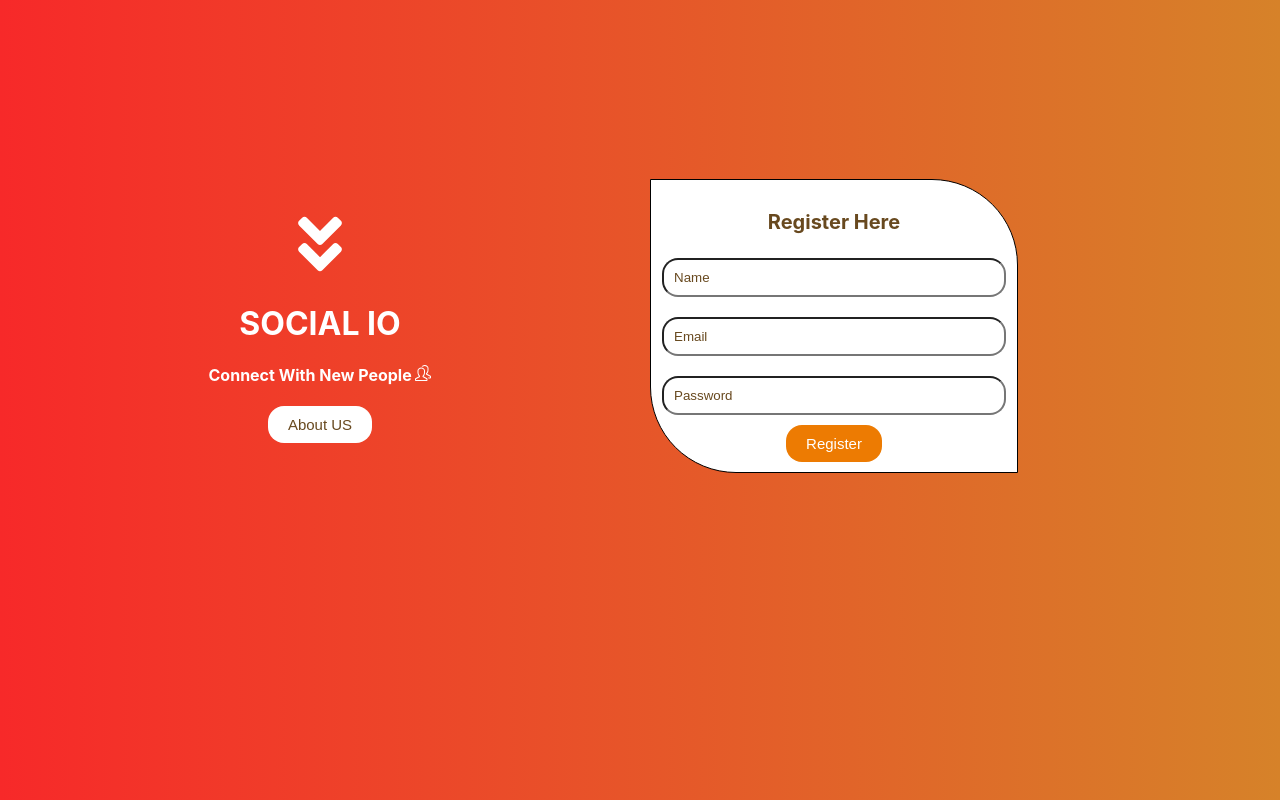
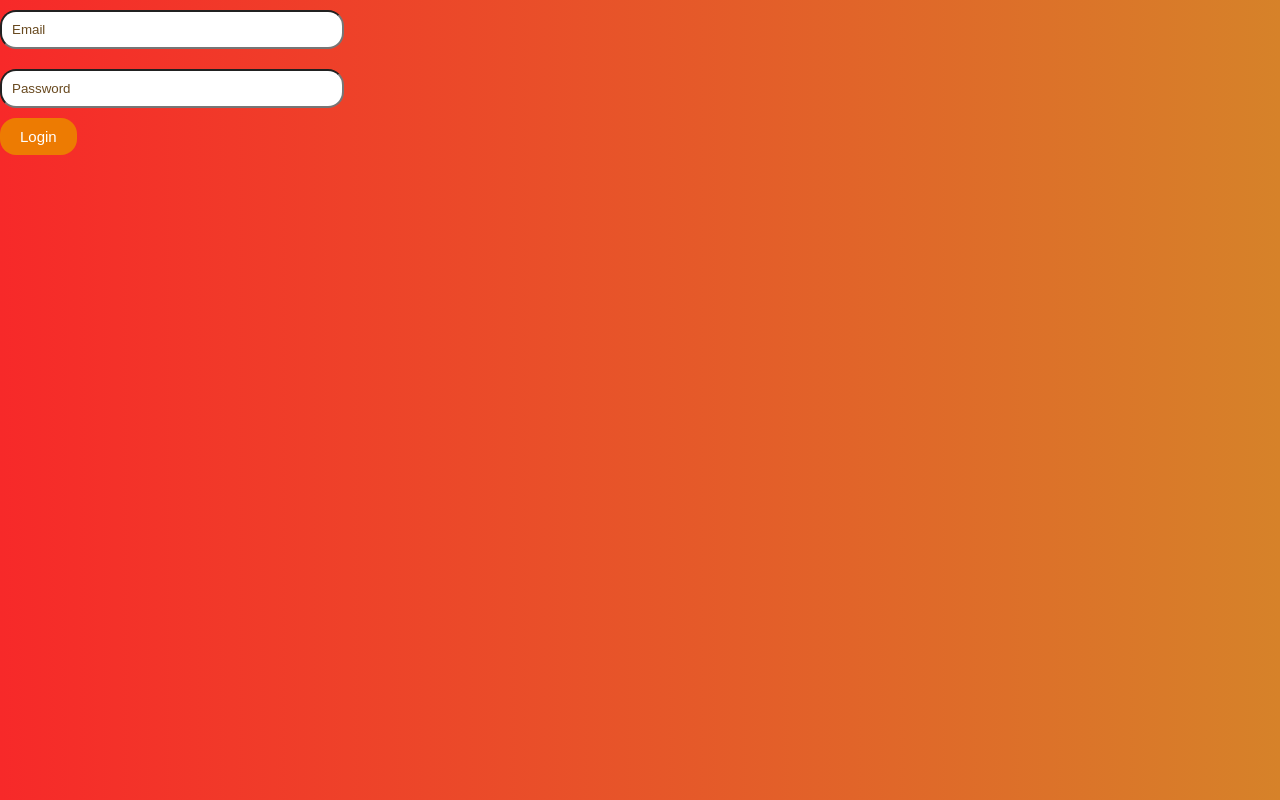
Before and after one commit to thekrprince/socialio, a React (Create React App) app in the folder client/: page / in a window 1280 px wide. Built offline with nearby package versions, Linux system fonts and the light colour scheme.

Commit message:
creating router

```diff
--- a/client/src/App.js
+++ b/client/src/App.js
@@ -1,36 +1,35 @@
 import './App.css';
-import { RouterProvider, createHashRouter } from 'react-router-dom';
+import { RouterProvider, createHashRouter, createBrowserRouter } from 'react-router-dom';
 import Login from './components/authentication/Login';
 import Registration from './components/authentication/Registration';
-import { Children } from 'react';
+
 
 
 
 function App() {
 
-  // const router = createHashRouter([
-  //   {
+  const router = createBrowserRouter([
+    {
 
-  //     path: "/",
-  //     element: (
-  //       <Registration/>
-  //     ),
-  //   children: [
-  //     {
-  //       path: "/",
-  //       element: (
-  //         <Registration/>
-  //       )
-  //     }
-  //   ]
-
-  //   }
-  // ]) ;
+      path: "/",
+      element: (
+        <Login/>
+      )
+    },
+    // {
+    //     path: "/",
+    //     element: (
+    //       <Login/>
+    //     )
+    // }
+    ],
+  ) ;
 
   return (
     <div className="App">
-      {/* <RouterProvider router={router}/> */}
-      <Registration/>
+      <RouterProvider router={router}/>
+      {/* <Login/> */}
+      {/* <Registration/> */}
     </div>
   );
 }
--- a/client/src/components/authentication/Login.js
+++ b/client/src/components/authentication/Login.js
@@ -23,7 +23,7 @@ const Login = () => {
                     placeholder="Password"
                   />
                 </div>
-                <button className="button">Register</button>
+                <button className="button">Login</button>
         </div>
 
     );
```
